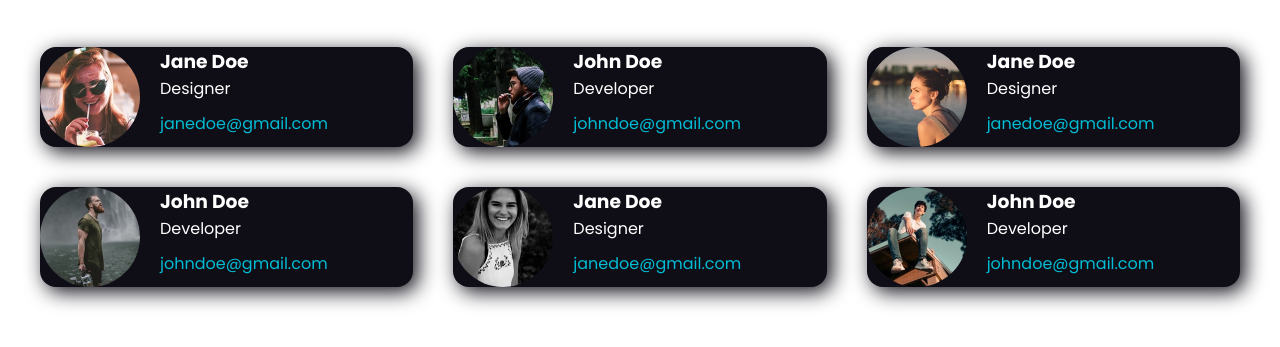
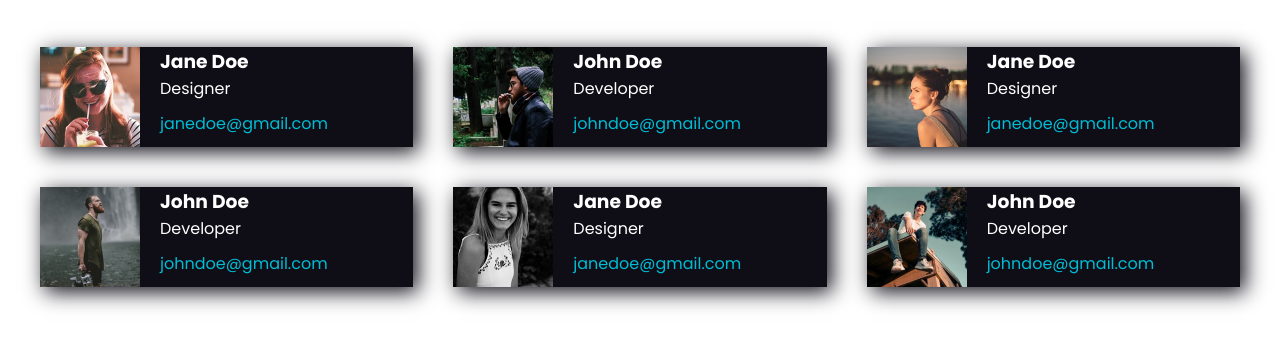
Before and after one commit to FrancescoGentileDev/html-css-float-cards, a plain HTML site: page index.html in a window 1280 px wide. Shown: the part 101-448 px from the top of the page. Drawn offline with Linux system fonts and the light colour scheme.

Commit message:
finalizzo lo stile

```diff
--- a/css/style.css
+++ b/css/style.css
@@ -38,7 +38,6 @@ main {
 .float-left img {
     width: 100px;
     height: 100px;
-    border-radius: 50%;
     margin-right: 20px;
     vertical-align: middle;
 
@@ -47,7 +46,6 @@ main {
     background-color: #0f0e17;
     width: calc(100% / 3 - 40px);
     margin: 20px;
-    border-radius: 16px;
     color: white;
     box-shadow: #0f0e17 5px 5px 20px;
 }
```
